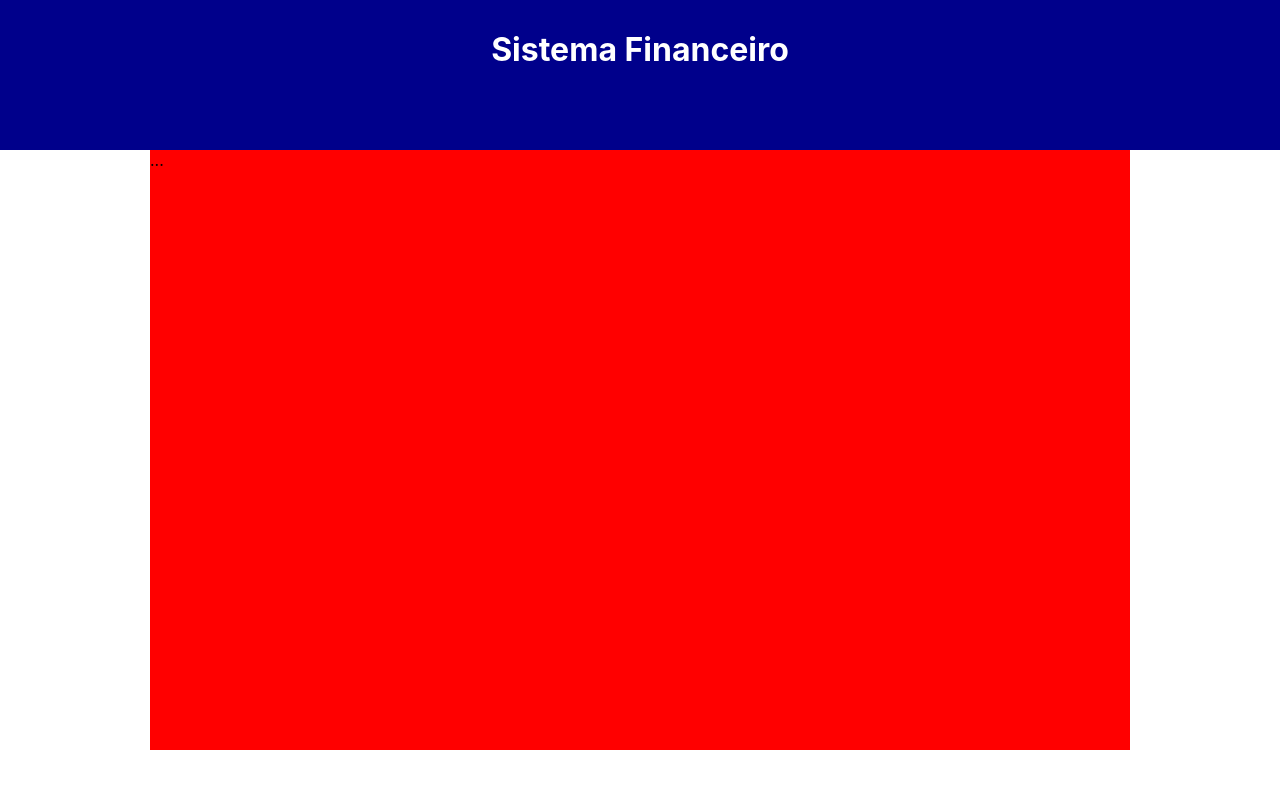
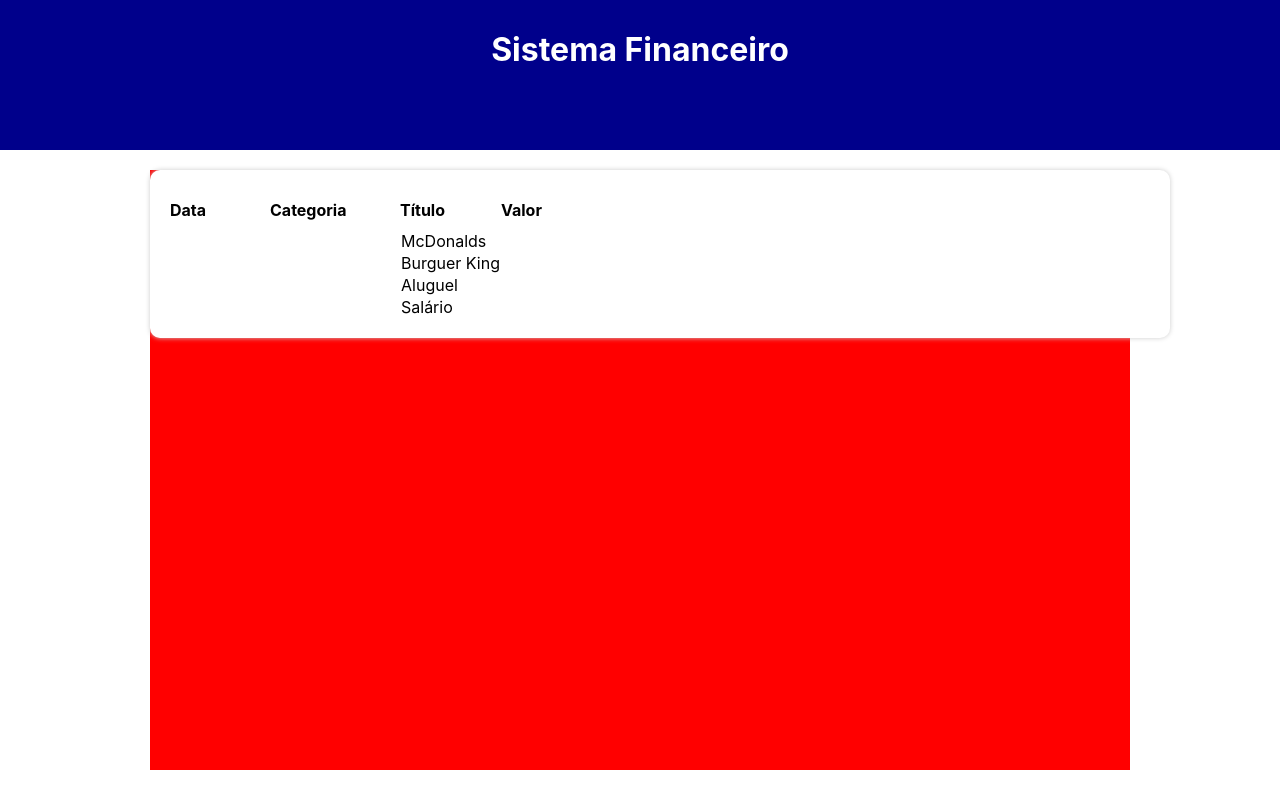
Before and after one commit to willianPetri/SistemaFinanceiro, a React (Create React App) app: page / in a window 1280 px wide. Shown: the top 808 px of the page. Built offline with nearby package versions, Linux system fonts and the light colour scheme.

Commit message:
Added new Components, types and helpers UpdatedApp

```diff
--- a/src/App.tsx
+++ b/src/App.tsx
@@ -1,13 +1,31 @@
+import { useState, useEffect } from 'react';
 import * as C from './App.styles';
+import { Item } from './types/Item';
+import { Category } from './types/Category';
+import { categories } from './data/categories';
+import { items } from './data/items';
+import { getCurrentMonth, filterListByMonth } from './helpers/dateFilters';
+import { TableArea } from './components/TableArea';
 
 const App = () => {
+  const [list, setList] = useState(items);
+  const [filteredList, setFilteredList] = useState<Item[]>([]);
+  const [currentMonth, setCurrentMonth] = useState(getCurrentMonth());
+
+  useEffect(() => {
+    setFilteredList(filterListByMonth(list, currentMonth));
+  }, [list, currentMonth]);
+
   return(
     <C.Container>
       <C.Header>
         <C.HeaderText>Sistema Financeiro</C.HeaderText>
       </C.Header>
       <C.Body>
-        ...
+
+
+        <TableArea list={filteredList} />
+
       </C.Body>
     </C.Container>
   );
--- /dev/null
+++ b/src/components/TableArea/index.tsx
@@ -0,0 +1,31 @@
+import * as C from './styles';
+import { Item } from '../../types/Item';
+
+type Props = {
+  list: Item[];
+}
+
+export const TableArea = ({ list }: Props) => {
+  return(
+    <C.Table>
+      <thead>
+        <tr>
+          <C.TableHeadColumn width={100}>Data</C.TableHeadColumn>
+          <C.TableHeadColumn width={130}>Categoria</C.TableHeadColumn>
+          <C.TableHeadColumn>Título</C.TableHeadColumn>
+          <C.TableHeadColumn width={150}>Valor</C.TableHeadColumn>
+        </tr>
+      </thead>
+      <tbody>
+        {list.map((item, index) =>(
+          <tr key={index}>
+            <td></td>
+            <td></td>
+            <td>{item.title}</td>
+            <td></td>
+          </tr>
+        ))}
+      </tbody>
+    </C.Table>
+  )
+}
--- /dev/null
+++ b/src/components/TableArea/styles.ts
@@ -0,0 +1,17 @@
+import styled from "styled-components";
+
+export const Table = styled.div`
+  width: 100%;
+  background-color: #FFF;
+  padding: 20px;
+  box-shadow: 0px 0px 5px #CCC;
+  border-radius: 10px;
+  margin-top: 20px;
+`;
+
+
+export const TableHeadColumn = styled.th<{ width?: number }>`
+  width: ${props => props.width ? `${props.width}px` : 'auto'};
+  padding: 10px 0;
+  text-align: left;
+`;
--- /dev/null
+++ b/src/data/categories.ts
@@ -0,0 +1,7 @@
+import { Category } from '../types/Category';
+
+export const categories: Category = {
+  food: { title: 'Alimentação', color: 'blue', expense: true },
+  rent: { title: 'Aluguel', color: 'brown', expense: true },
+  salary: { title: 'Salário', color: 'green', expense: false },
+}
--- a/src/data/items.ts
+++ b/src/data/items.ts
@@ -1,6 +1,8 @@
- export const items = [
-   { date: new Date(2021, 9, 15), category: 'food', tilte: 'McDonalds', value: 32.12 },
-   { date: new Date(2021, 9, 15), category: 'food', tilte: 'Burguer King', value: 30 },
-   { date: new Date(2021, 9, 16), category: 'rent', tilte: 'Aluguel', value: 2000 },
-   { date: new Date(2021, 9, 18), category: 'salary', tilte: 'Salário', value: 5300 },
- ]
+import { Item } from '../types/Item'
+
+export const items: Item[] = [
+  { date: new Date(2021, 9, 15), category: 'food', title: 'McDonalds', value: 32.12 },
+  { date: new Date(2021, 9, 15), category: 'food', title: 'Burguer King', value: 30 },
+  { date: new Date(2021, 9, 16), category: 'rent', title: 'Aluguel', value: 2000 },
+  { date: new Date(2021, 9, 18), category: 'salary', title: 'Salário', value: 5300 },
+]
--- /dev/null
+++ b/src/helpers/dateFilters.ts
@@ -0,0 +1,22 @@
+import { Item } from '../types/Item';
+
+export const getCurrentMonth = () => {
+  let now = new Date();
+  return `${now.getFullYear()}-${now.getMonth()+1}`;
+}
+
+export const filterListByMonth = (list: Item[], date: string): Item[] => {
+  let newList: Item[] = [];
+  let[year, month] = date.split('-');
+
+  for(let i in list){
+    if(
+      list[i].date.getFullYear() === parseInt(year) &&
+      (list[i].date.getMonth() + 1) === parseInt(month)
+    ){
+      newList.push(list[i]);
+    }
+  }
+
+  return newList;
+}
--- /dev/null
+++ b/src/types/Category.ts
@@ -0,0 +1,7 @@
+export type Category = {
+  [tag: string]: {
+    title: string;
+    color: string;
+    expense: boolean;
+  }
+}
--- /dev/null
+++ b/src/types/Item.ts
@@ -0,0 +1,6 @@
+export type Item = {
+  date: Date;
+  category: string;
+  title: string;
+  value: number;
+}
```
